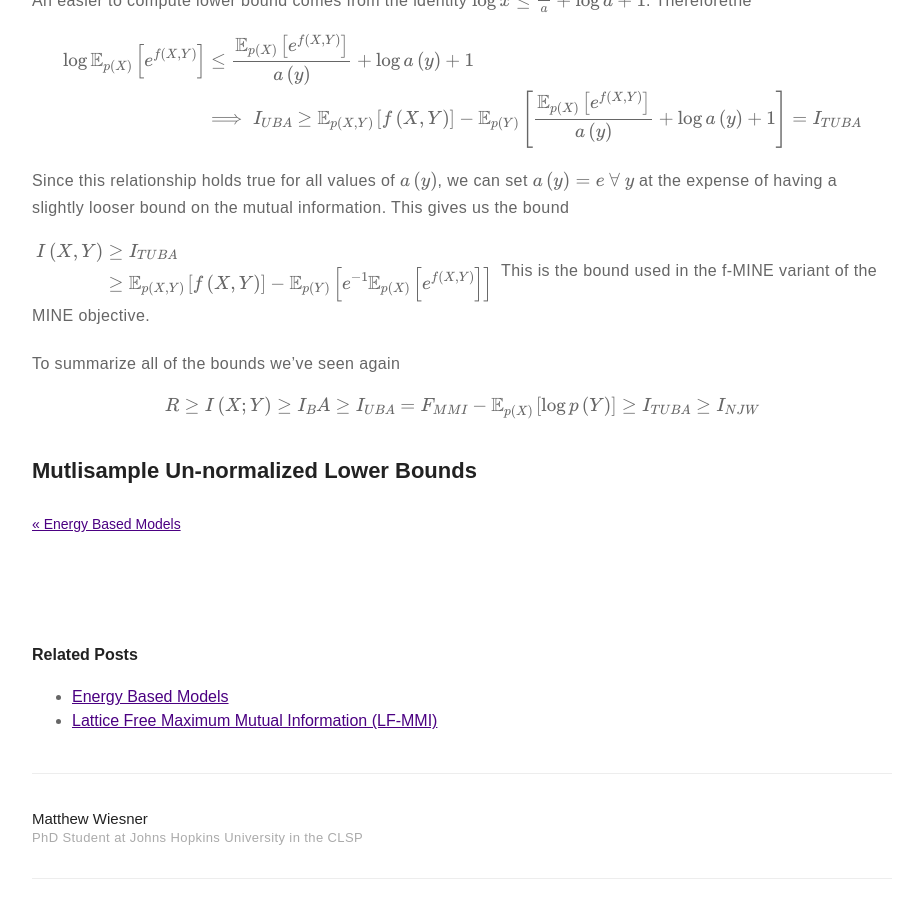
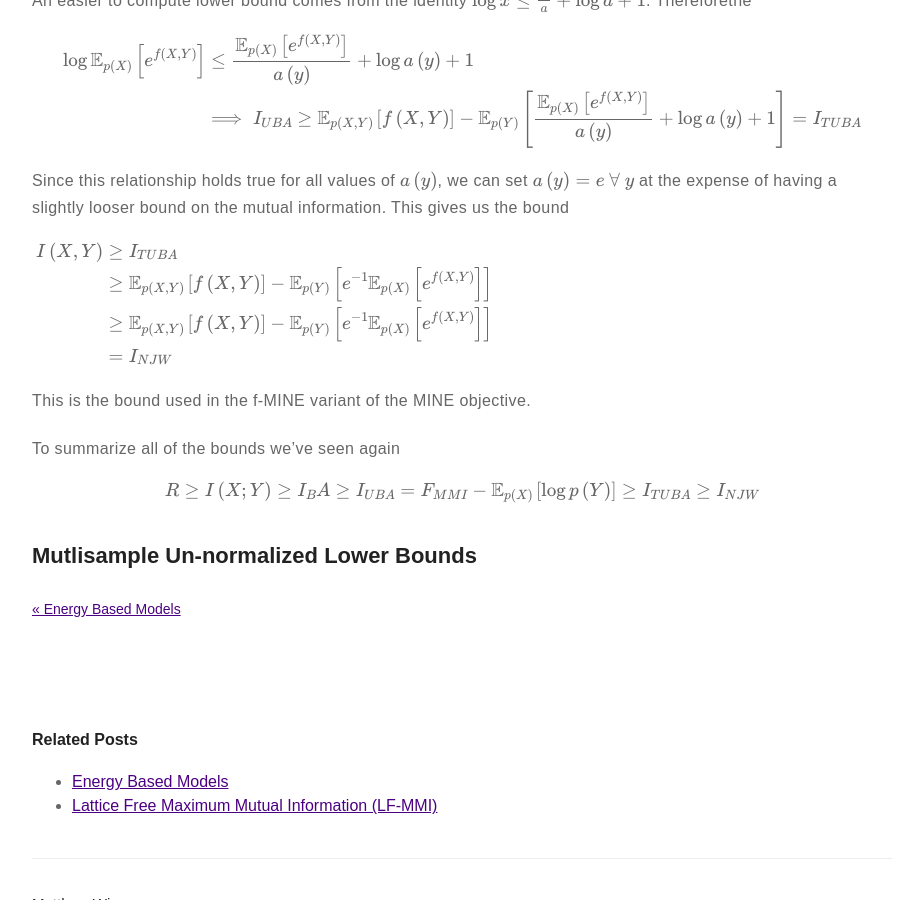
Before and after one commit to m-wiesner/m-wiesner.github.io, a Jekyll site: the page built from _posts/2020-10-30-Variational-Bounds-on-Mutual-Information.markdown, in a window 1280 px wide and 900 px high, scrolled down 3486 px. Shown: the whole window, without its empty margins (178-1101 px from the left). Built offline with Jekyll 4.4.1, drawn with Linux system fonts in a browser that asks for light colours; formulas are drawn with MathJax 3.

Commit message:
Update 2020-10-30-Variational-Bounds-on-Mutual-Information.markdown

```diff
--- a/_posts/2020-10-30-Variational-Bounds-on-Mutual-Information.markdown
+++ b/_posts/2020-10-30-Variational-Bounds-on-Mutual-Information.markdown
@@ -150,12 +150,15 @@ Since this relationship holds true for all values of $$a\left(y\right)$$, we can
 $$\begin{align}
 I\left(X, Y\right) &\geq I_{TUBA} \\
 &\geq \mathbb{E}_{p\left(X, Y\right)} \left[ f\left(X, Y\right) \right] - \mathbb{E}_{p\left(Y\right)} \left[e^{-1} \mathbb{E}_{p\left(X\right)} \left[e^{f\left(X, Y\right)}\right]\right] \\
+&\geq \mathbb{E}_{p\left(X, Y\right)}\left[f\left(X, Y\right)\right] - \mathbb{E}_{p\left(Y\right)}\left[e^{-1}\mathbb{E}_{p\left(X\right)}\left[e^{f\left(X, Y\right)}\right]\right] \\
+&= I_{NJW} \\
 \end{align}$$
 <!--
 &\geq \mathbb{E}_{p\left(X, Y\right)}\left[f\left(X, Y\right)\right] - \mathbb{E}_{p\left(Y\right)}\left[e^{-1}\mathbb{E}_{p\left(X\right)}\left[e^{f\left(X, Y\right)\right]\right] \\
 &= I_{NJW} \\
 \end{align}$$
 -->
+
 This is the bound used in the f-MINE variant of the MINE objective.
 
 To summarize all of the bounds we've seen again
```
